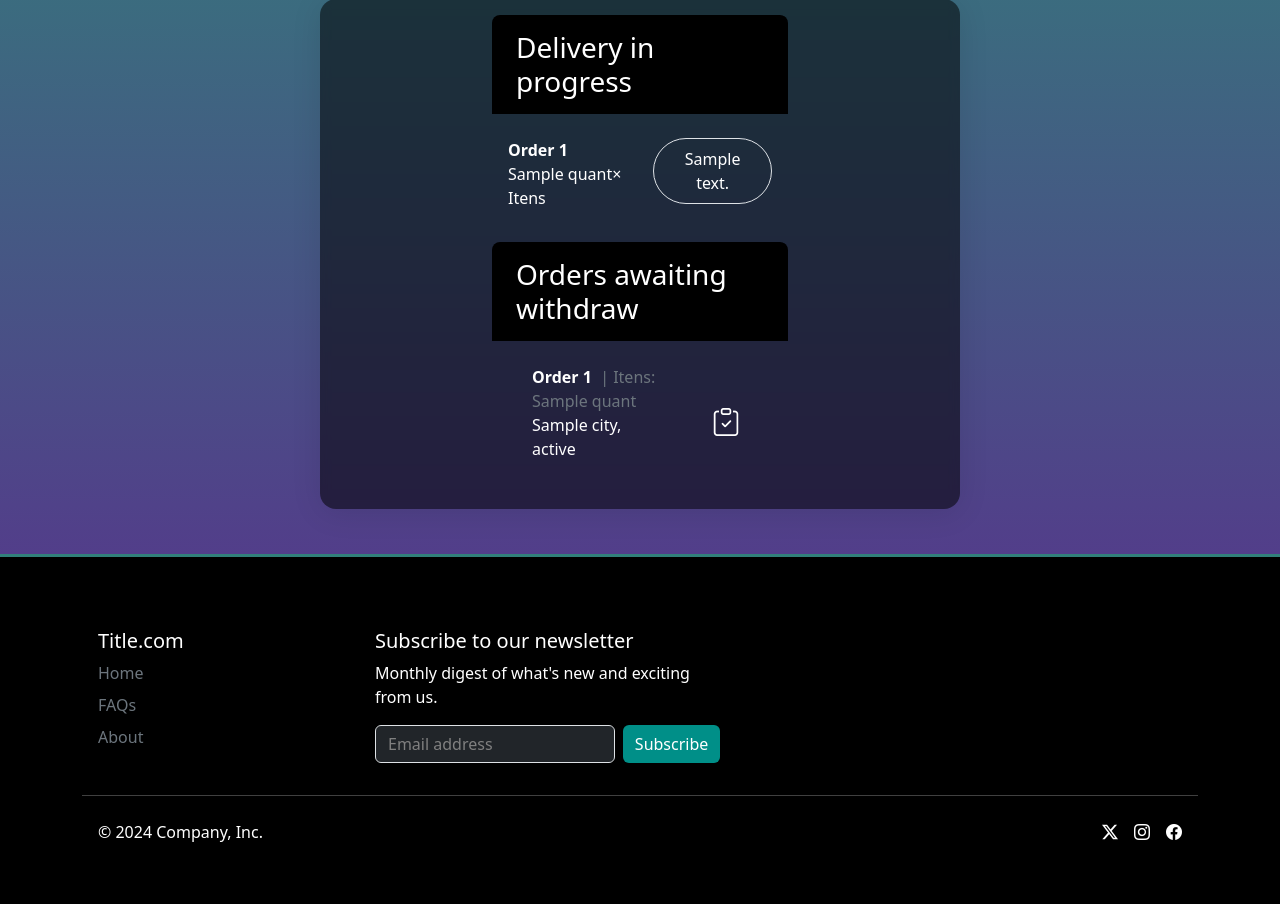
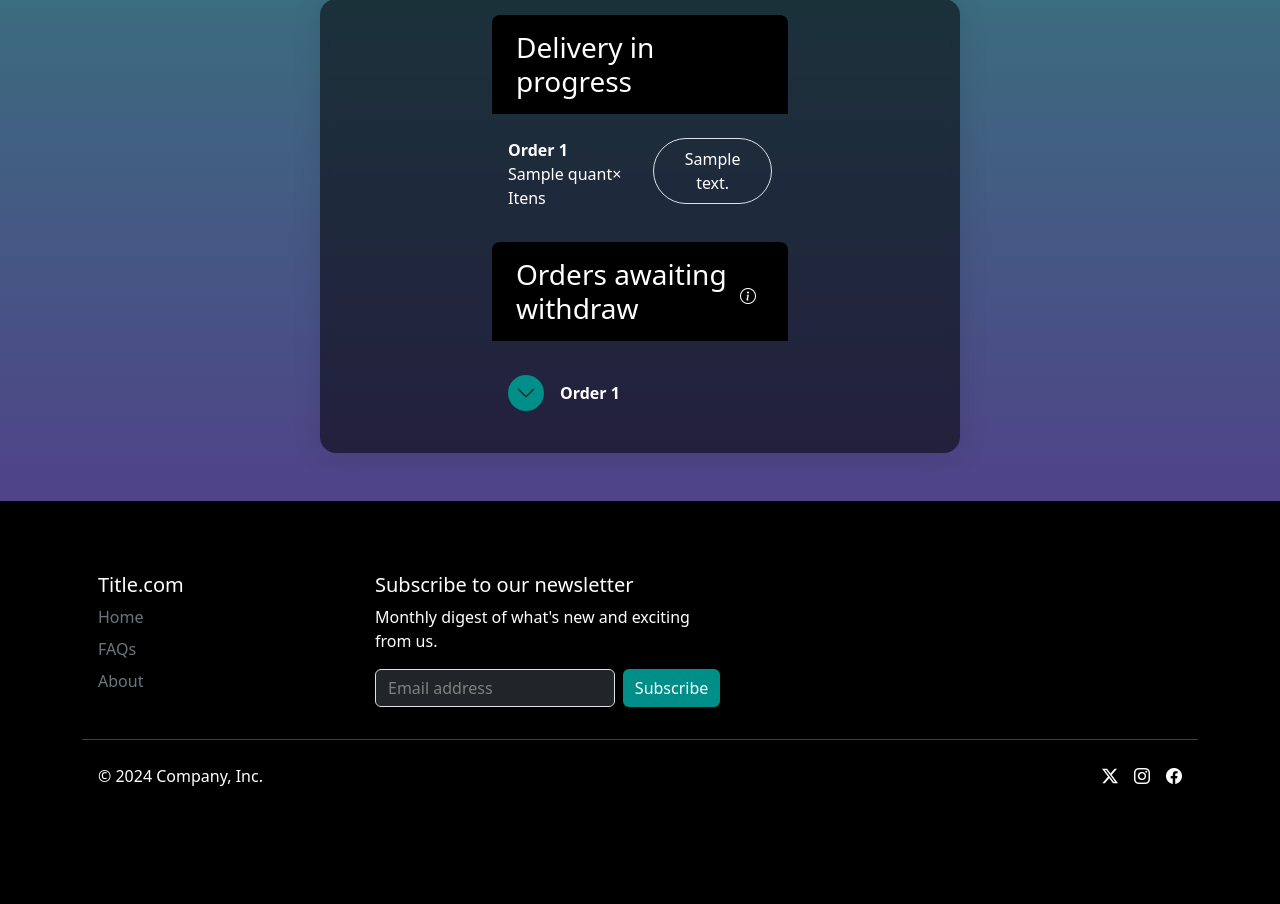
Before and after one commit to letcgam/delivery, a Django app: template delivery/templates/delivery/deliveryman-menu.html in a window 1280 px wide. Shown: the part 246-1150 px from the top of the page. After the commit the page ends 1032 px from the top, so only its background shows below. Run offline with Django 3.2, Linux system fonts and the light colour scheme; the template is opened without the code that fills it: most values are stand-ins (such as "Sample title", 1, 10 or a date in 2020).

Commit message:
dm menu collapse

```diff
--- /dev/null
+++ b/delivery/static/delivery/deliverymanMenu.js
@@ -0,0 +1,2 @@
+const tooltipTriggerList = document.querySelectorAll('[data-bs-toggle="tooltip"]')
+const tooltipList = [...tooltipTriggerList].map(tooltipTriggerEl => new bootstrap.Tooltip(tooltipTriggerEl))
--- a/delivery/static/style.css
+++ b/delivery/static/style.css
@@ -219,3 +219,8 @@ a:hover {
     height: 100%;
     object-fit: contain;
 }
+
+.shadow {
+    --bs-tooltip-bg: var(--bd-violet-bg);
+    --bs-tooltip-color: var(--bs-white);
+}
--- a/delivery/templates/delivery/deliveryman-menu.html
+++ b/delivery/templates/delivery/deliveryman-menu.html
@@ -23,51 +23,36 @@
                         </span>
                     {% endif %}
                 </div>
-                <li class="list-group-item px-4 pt-3 bg-black border-0 rounded-top-3 mb-2">
+                <li class="list-group-item px-4 pt-3 bg-black border-0 rounded-top-3 mb-2 d-flex justify-content-between align-items-center">
                     <h3>Orders awaiting withdraw</h3>
+                    <i class="bi bi-info-circle p-2 py-1"  data-bs-toggle="tooltip" data-bs-placement="left" data-bs-custom-class="bg-dark shadow" data-bs-title="Show order specifications" data-bs-delay='{"show":800}'></i>
                 </li>
                 <div class="p-3">
-                    {% for order in orders_awaiting %}
-                        <div class="d-flex">
-                            <span class="mx-4 w-100">
-                                <p class="p-0 m-0">
-                                    <span class="fw-bold">Order <span name="order-id">{{ order.id }}</span></span>
-                                    <span name="order-quant" class="text-secondary">&nbsp;| Itens: {{ order.quant }}</span>
-                                </p>
-                                <p>{{ order.delivery_adress.city }}, {{ order.delivery_adress.state }}</p>
-                            </span>
-                            <a data-bs-toggle="modal" data-bs-target="#modal{{ order.id }}" class="d-flex align-items-center mx-4">
-                                <i class="bi bi-clipboard-check px-2 fs-3"></i>
-                            </a>
-                        </div>
-                        {% if not forloop.last %}
-                            <hr>
-                        {% endif %}
-                    {% endfor %}
+                    <div class="accordion accordion-flush" id="order-accordion">
+                        {% for order in orders_awaiting %}
+                            <div class="accordion-item d-flex full-glass border-0 align-items-center">
+                                <h2 class="accordion-header">
+                                    <button class="accordion-button collapsed btn-theme rounded-pill p-2" id="collapse-btn-{{ order.id }}" type="button" data-bs-toggle="collapse" data-bs-target="#collapse-{{ order.id }}" aria-expanded="false" aria-controls="collapse-{{ order.id }}"></button>
+                                </h2>
+                                <label for="collapse-btn-{{ order.id }}" class="fw-bold w-100 p-3">Order <span name="order-id">{{ order.id }}</span></label>
+                            </div>
+                            <div id="collapse-{{ order.id }}" class="accordion-collapse collapse" data-bs-parent="#order-accordion">
+                                <div class="accordion-body">
+                                    <p>{{ order.delivery_adress.city }}, {{ order.delivery_adress.state }}</p>
+                                    <button class="btn btn-theme">
+                                        Take order
+                                    </button>
+                                </div>
+                            </div>
+                        {% endfor %}
+                    </div>
                 </div>
             </ul>
         </div>
     </div>
-    {% for order in orders_awaiting %}
-        <!-- Modal -->
-        <div class="modal fade" id="modal{{ order.id }}" tabindex="-1" aria-labelledby="modal{{ order.id }}Label" aria-hidden="true">
-            <div class="modal-dialog modal-dialog-centered">
-                <div class="modal-content bg-black">
-                    <div class="modal-header">
-                        <h1 class="modal-title fs-5" id="modal{{ order.id }}Label">{{ order.id }}</h1>
-                        <button type="button" class="btn-close" data-bs-dismiss="modal" aria-label="Close"></button>
-                    </div>
-                    <div class="modal-body">
-                        {{ order.delivery_adress }}
-                    </div>
-                    <div class="modal-footer">
-                    <button type="button" class="btn btn-secondary" data-bs-dismiss="modal">Close</button>
-                    <button type="button" class="btn btn-primary">Save changes</button>
-                    </div>
-                </div>
-            </div>
-        </div>
-    {% endfor %}
 </div>
 
+<script src="https://cdn.jsdelivr.net/npm/bootstrap@5.3.3/dist/js/bootstrap.bundle.min.js" integrity="sha384-YvpcrYf0tY3lHB60NNkmXc5s9fDVZLESaAA55NDzOxhy9GkcIdslK1eN7N6jIeHz" crossorigin="anonymous"></script>
+<script src="{% static 'delivery/deliverymanMenu.js' %}"></script>
+
 {% endblock %}
--- a/delivery/templates/layout.html
+++ b/delivery/templates/layout.html
@@ -149,6 +149,6 @@
                 </div>
             </footer>
         </div>
-        <script src="https://cdn.jsdelivr.net/npm/bootstrap@5.3.3/dist/js/bootstrap.bundle.min.js" integrity="sha384-YvpcrYf0tY3lHB60NNkmXc5s9fDVZLESaAA55NDzOxhy9GkcIdslK1eN7N6jIeHz" crossorigin="anonymous' %}"></script>
+        <script src="https://cdn.jsdelivr.net/npm/bootstrap@5.3.3/dist/js/bootstrap.bundle.min.js" integrity="sha384-YvpcrYf0tY3lHB60NNkmXc5s9fDVZLESaAA55NDzOxhy9GkcIdslK1eN7N6jIeHz" crossorigin="anonymous"></script>
     </body>
 </html>
--- /dev/null
+++ b/static/delivery/deliverymanMenu.js
@@ -0,0 +1,2 @@
+const tooltipTriggerList = document.querySelectorAll('[data-bs-toggle="tooltip"]')
+const tooltipList = [...tooltipTriggerList].map(tooltipTriggerEl => new bootstrap.Tooltip(tooltipTriggerEl))
--- a/static/style.css
+++ b/static/style.css
@@ -219,3 +219,9 @@ a:hover {
     height: 100%;
     object-fit: contain;
 }
+
+.shadow {
+    -webkit-box-shadow: inset 0px 0px 33px 1px rgba(255,255,255,1);
+    -moz-box-shadow: inset 0px 0px 33px 1px rgba(255,255,255,1);
+    box-shadow: inset 0px 0px 33px 1px rgba(255,255,255,1);
+}
```
Also changed, not shown: db.sqlite3.
